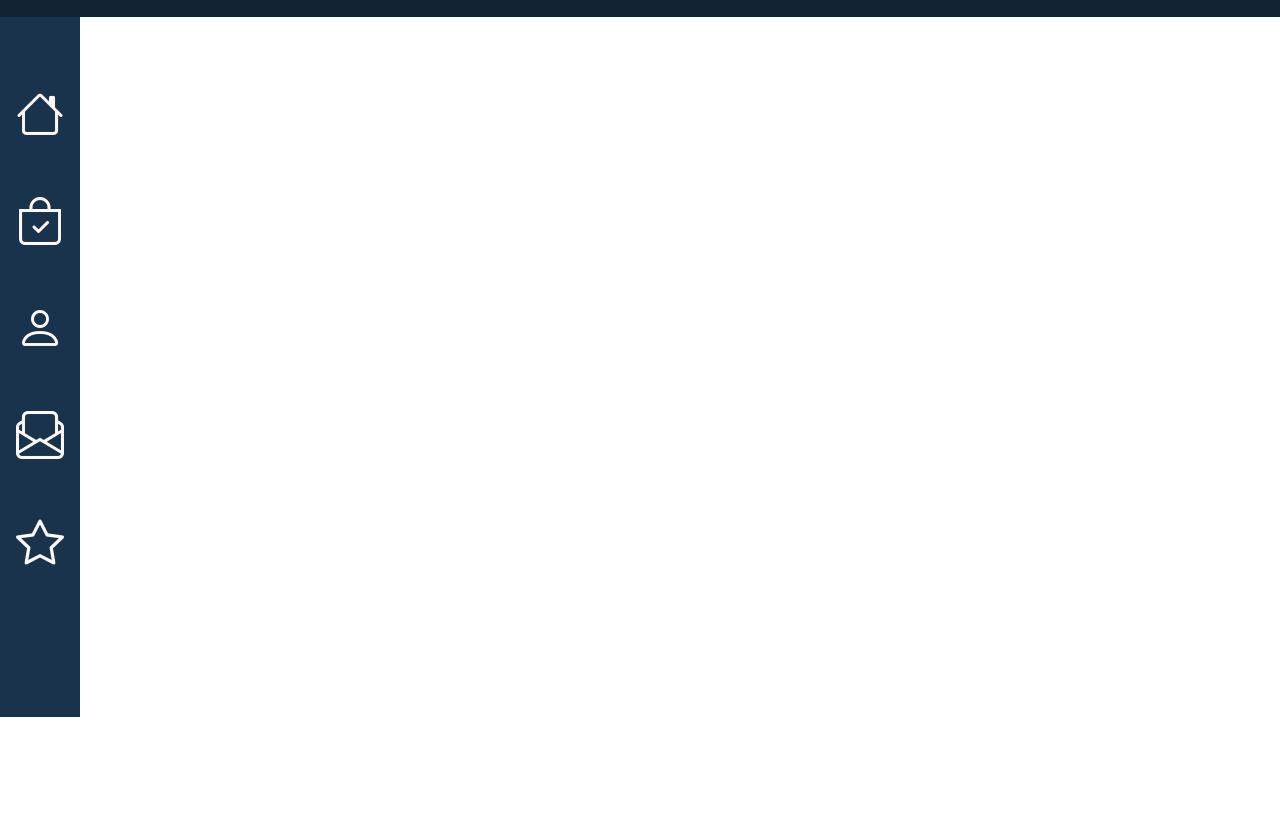
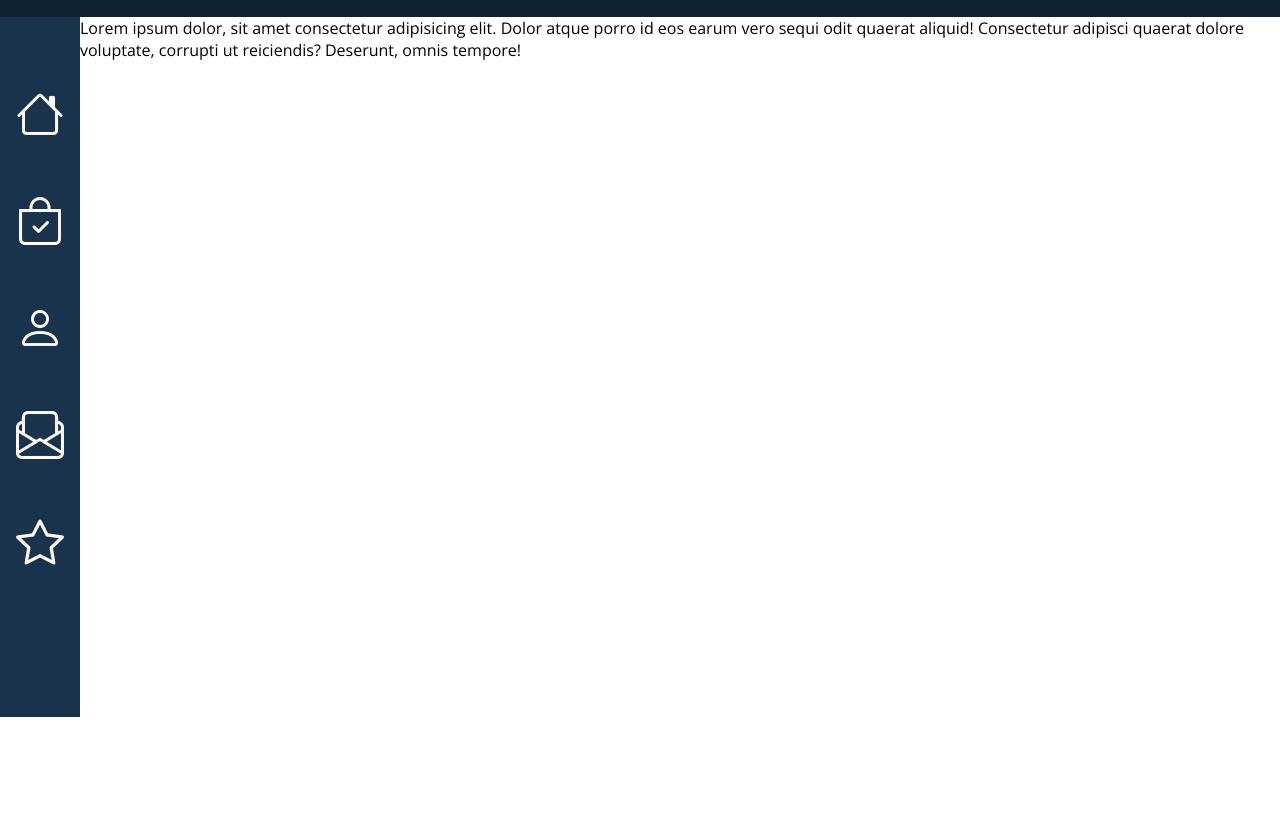
Before and after one commit to KacperKsiez/html-10-10-2022, a plain HTML site: page index.html in a window 1280 px wide. Shown: the part 83-911 px from the top of the page. Before the commit the page ends 800 px from the top, so only its background shows below. Drawn offline with nearby package versions, Linux system fonts and the light colour scheme.

Commit message:
margin fix

```diff
--- a/index.html
+++ b/index.html
@@ -56,7 +56,7 @@
     </nav>
 
     <main class="content">
-
+        Lorem ipsum dolor, sit amet consectetur adipisicing elit. Dolor atque porro id eos earum vero sequi odit quaerat aliquid! Consectetur adipisci quaerat dolore voluptate, corrupti ut reiciendis? Deserunt, omnis tempore!
     </main>
 
     <footer class="main-footer"></footer>
--- a/style/body.css
+++ b/style/body.css
@@ -6,6 +6,10 @@
 }
 :root{
     font-size: 16px;
+    --headerHigh:60px;
+
+    --headerLeftMargin:0;
+
     --paddingDlaTelefonow: 2em;
 }
 body{
--- a/style/content.css
+++ b/style/content.css
@@ -0,0 +1,5 @@
+.content{
+    margin-top: var(--headerHigh);
+    margin-left: var(--headerLeftMargin);
+    height: 140vh;
+}
--- a/style/header.css
+++ b/style/header.css
@@ -4,7 +4,7 @@
     right: 0;
     left: 0;
 
-    height: 60px;
+    height: var(--headerHigh);
 
     background-color: #123;
     color: snow;
@@ -135,15 +135,18 @@
 }
 
 @media (min-width:1100px) {
+    :root{
+        --headerHigh:100px;
+        --headerLeftMargin:5em;
+    }
     .main-header__navBtn{
         display: none;
     }
     .main-header{
         align-items: center;
-        height: 100px;
     }
     .main-header__nav{
-        margin-top: 100px;
+        margin-top: var(--headerHigh);
         width: 5em;
         white-space: nowrap;
         display: block;
```
